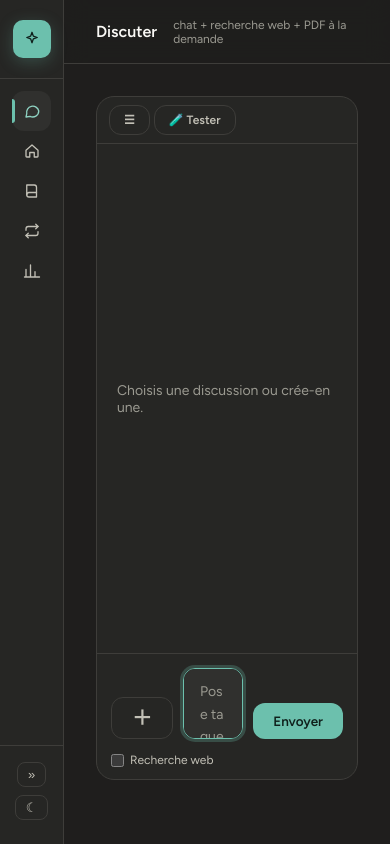
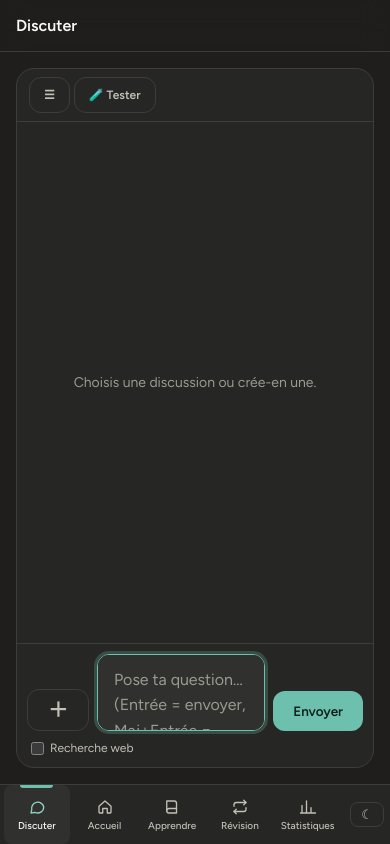
Before and after one commit to DJACK73/study-agent, a Flask app: page /discuter in a window 390 px wide. Run offline with Flask 3, Linux system fonts and the light colour scheme; data that the repository does not hold is empty.

Commit message:
GUI: responsive telephone (barre du bas sous 860px, grilles, Discuter en dvh)

```diff
--- a/templates/apprendre.html
+++ b/templates/apprendre.html
@@ -30,6 +30,7 @@ body{height:100vh;height:100dvh;overflow:hidden;}
 .acc[open] > summary::after{content:'▴';}
 .acc .sum{font-weight:400;font-size:13px;color:var(--text3);margin-left:auto;}
 .mode-grid { display: grid; grid-template-columns: repeat(3,1fr); gap: 12px; margin-bottom: 24px; }
+@media(max-width:480px){.mode-grid{grid-template-columns:repeat(2,1fr);}}
 .mode-card {
   padding: 16px;
   background: var(--bg2);
--- a/templates/base.html
+++ b/templates/base.html
@@ -155,6 +155,33 @@
     ::-webkit-scrollbar-thumb:hover{background:var(--text3);}
     .fade-in{animation:fadeIn .35s ease;}
     @keyframes fadeIn{from{opacity:0;transform:translateY(8px);}to{opacity:1;transform:translateY(0);}}
+
+    @media (max-width:860px){
+      body,body.nav-mini{--sidebar-w:0px;}
+      .sidebar{width:100%;min-height:0;height:calc(60px + env(safe-area-inset-bottom));top:auto;bottom:0;border-right:none;border-top:1px solid var(--border);flex-direction:row;align-items:stretch;padding:0 0 env(safe-area-inset-bottom);}
+      .sidebar-logo,.nav-label,#nav-toggle,.sidebar-footer .version,.nav-mini .sidebar-footer .version{display:none;}
+      .nav-section{display:flex;flex:1;padding:0 4px;margin:0;gap:2px;}
+      .nav-item,.nav-mini .nav-item{flex:1;min-width:0;flex-direction:column;justify-content:center;align-items:center;gap:2px;padding:6px 2px;font-size:10px;border-radius:8px;}
+      .nav-text,.nav-mini .nav-text{display:block;max-width:100%;overflow:hidden;text-overflow:ellipsis;white-space:nowrap;}
+      .nav-item.active::before{left:25%;right:25%;top:0;bottom:auto;width:auto;height:3px;border-radius:0 0 3px 3px;}
+      .nav-badge,.nav-mini .nav-badge{display:inline-block;position:absolute;top:2px;left:calc(50% + 6px);margin:0;font-size:9px;padding:1px 5px;}
+      .sidebar-footer,.nav-mini .sidebar-footer{margin:0;padding:0 6px;border-top:none;display:flex;align-items:center;}
+      #theme-toggle,.nav-mini #theme-toggle{display:block;margin:0;}
+      .main{margin-left:0;padding-bottom:calc(60px + env(safe-area-inset-bottom));}
+      .topbar{height:52px;padding:0 16px;}
+      .topbar-subtitle{display:none;}
+      .page-content{padding:16px;}
+      .grid-2,.grid-3{grid-template-columns:1fr;}
+      .grid-4{grid-template-columns:1fr 1fr;gap:12px;}
+      .card{padding:16px;}
+      .card-value{font-size:26px;}
+      .btn{min-height:40px;}
+      .btn-sm{min-height:36px;}
+      .input,.textarea,.select{font-size:16px;}
+      #toast-container{left:16px;right:16px;bottom:calc(72px + env(safe-area-inset-bottom));}
+      .toast{min-width:0;width:100%;}
+      .md-output table{display:block!important;overflow-x:auto!important;max-width:100%;}
+    }
 
     /* Markdown */
     .md-output{font-size:14.5px;line-height:1.75;color:var(--text);}
--- a/templates/discuter.html
+++ b/templates/discuter.html
@@ -35,6 +35,15 @@
 .plus-menu[hidden]{display:none;}
 .plus-menu button{background:none;border:none;color:var(--text2);text-align:left;padding:9px 12px;border-radius:8px;cursor:pointer;font-size:13px;}
 .plus-menu button:hover{background:var(--bg3);color:var(--text);}
+@media(max-width:860px){
+.chat-wrap{grid-template-columns:1fr;grid-template-rows:auto minmax(0,1fr);gap:10px;height:calc(100vh - 144px);height:calc(100dvh - 144px);min-height:320px;}
+.chat-wrap.collapsed{grid-template-columns:1fr;grid-template-rows:minmax(0,1fr);gap:0;}
+.chat-wrap:not(.collapsed) .conv-list{max-height:32vh;}
+.msg{max-width:92%;}
+#msgs{padding:12px;}
+.chat-input{padding:10px;gap:8px;}
+.conv-del{padding:8px;}
+}
 {% endblock %}
 {% block content %}
 <div class="chat-wrap collapsed">
```
Also changed, not shown: tests/test_css_equilibre.py (added, +16 -0 lines).
